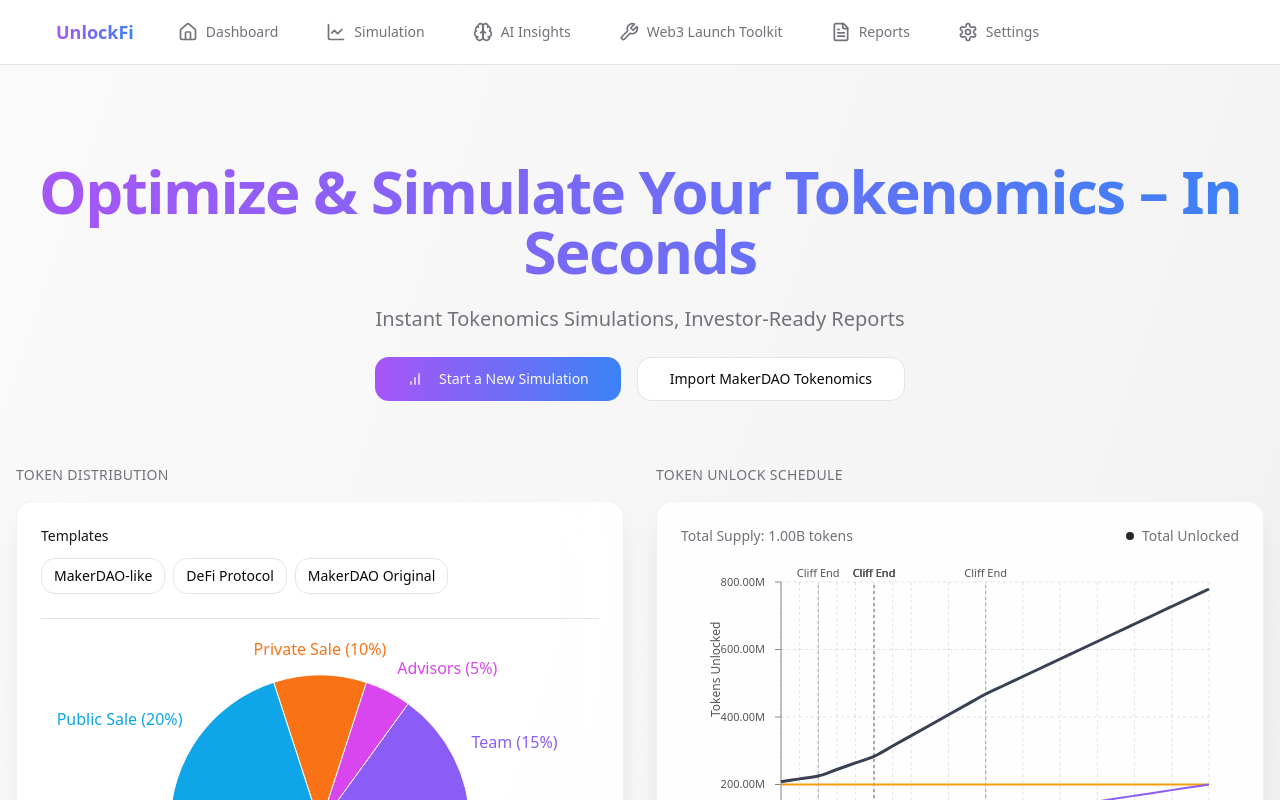
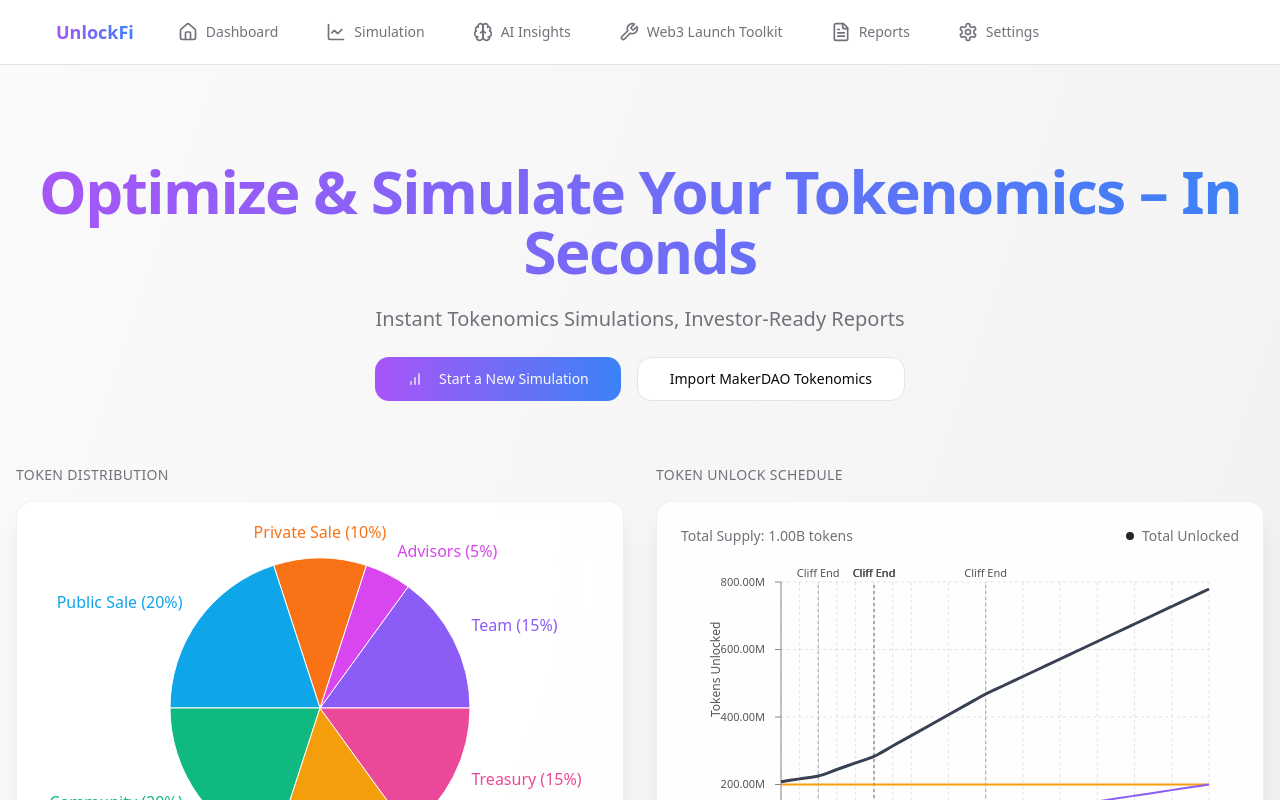
Before and after one commit to dejvid998/Tokenomix-simulator, a React (Vite) app: page / in a window 1280 px wide. Shown: the top 800 px of the page. Built offline with nearby package versions, Linux system fonts and the light colour scheme.

Commit message:
Refactor token distribution chart
Removed template functionality from the token distribution chart.

```diff
--- a/src/components/charts/TokenDistributionChart.tsx
+++ b/src/components/charts/TokenDistributionChart.tsx
@@ -2,11 +2,7 @@
 import React from 'react';
 import { ResponsiveContainer, PieChart, Pie, Cell, Legend, Tooltip } from 'recharts';
 import { Card } from "@/components/ui/card";
-import { Button } from "@/components/ui/button";
-import { TEMPLATES } from '../forms/tokenomics/tokenomics-templates';
 import type { TokenAllocation } from '@/types/tokenomics';
-import { toast } from "sonner";
-import { Separator } from "@/components/ui/separator";
 
 interface Props {
   data: TokenAllocation[];
@@ -45,57 +41,9 @@ const CustomTooltip = ({ active, payload }: any) => {
   return null;
 };
 
-export const TokenDistributionChart: React.FC<Props> = ({ data, onTemplateSelect }) => {
-  const handleTemplateSelect = (templateKey: string) => {
-    if (!onTemplateSelect) return;
-
-    try {
-      const template = TEMPLATES[templateKey];
-      if (template) {
-        onTemplateSelect(template.allocations);
-        toast.success(`${templateKey.charAt(0).toUpperCase() + templateKey.slice(1)} template applied`);
-      }
-    } catch (error) {
-      toast.error("Failed to load template");
-    }
-  };
-
+export const TokenDistributionChart: React.FC<Props> = ({ data }) => {
   return (
     <div className="space-y-6">
-      {onTemplateSelect && (
-        <>
-          <div className="flex flex-col gap-3">
-            <h4 className="text-sm font-medium text-zinc-900 dark:text-zinc-200">
-              Templates
-            </h4>
-            <div className="flex gap-2 flex-wrap">
-              <Button
-                variant="outline"
-                size="sm"
-                onClick={() => handleTemplateSelect('dao')}
-              >
-                MakerDAO-like
-              </Button>
-              <Button
-                variant="outline"
-                size="sm"
-                onClick={() => handleTemplateSelect('defi')}
-              >
-                DeFi Protocol
-              </Button>
-              <Button
-                variant="outline"
-                size="sm"
-                onClick={() => handleTemplateSelect('makerdao')}
-              >
-                MakerDAO Original
-              </Button>
-            </div>
-          </div>
-          <Separator className="my-2" />
-        </>
-      )}
-
       <div className="w-full" style={{ height: '400px' }}>
         <ResponsiveContainer width="100%" height="100%">
           <PieChart>
```
